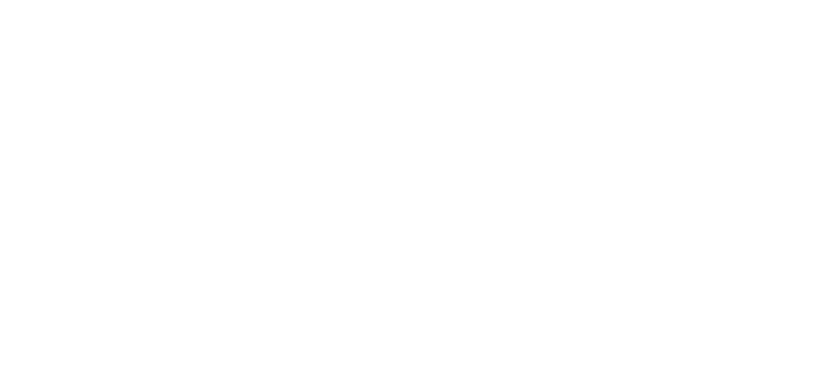
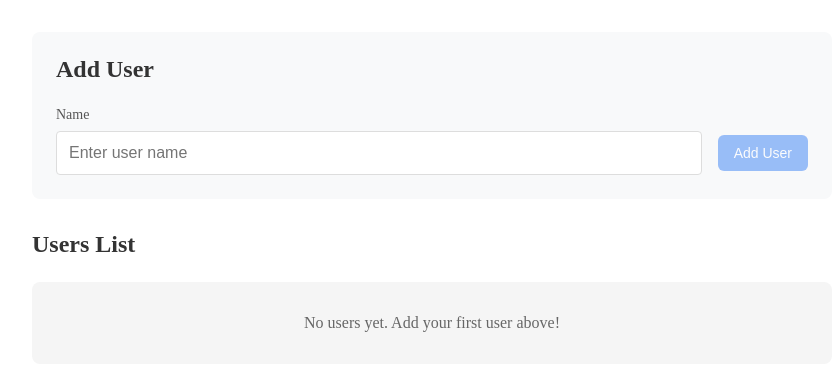
Before and after one commit to mAbduqayum/splitit, an Angular app: page / in a window 1280 px wide. Shown: the top 370 px of the page, without its empty margins (208-1047 px from the left). Built offline with nearby package versions, Linux system fonts and the light colour scheme.

Commit message:
new: users logic

```diff
--- a/src/app/app.routes.ts
+++ b/src/app/app.routes.ts
@@ -1,3 +1,10 @@
-import type { Routes } from '@angular/router';
+import type { Routes } from "@angular/router";
 
-export const routes: Routes = [];
+export const routes: Routes = [
+	{
+		path: "",
+		pathMatch: "full",
+		loadComponent: () =>
+			import("./main/main.component").then((m) => m.MainComponent),
+	},
+];
--- /dev/null
+++ b/src/app/main/main.component.html
@@ -0,0 +1 @@
+<app-users />
--- /dev/null
+++ b/src/app/main/users-list/users-list.component.css
@@ -0,0 +1,42 @@
+.users-list {
+	h2 {
+		margin: 0 0 1.5rem 0;
+		color: #333;
+		font-size: 1.5rem;
+	}
+
+	.no-users {
+		text-align: center;
+		color: #666;
+		padding: 2rem;
+		background: #f5f5f5;
+		border-radius: 8px;
+	}
+
+	ul {
+		list-style: none;
+		padding: 0;
+		margin: 0;
+
+		li {
+			display: flex;
+			justify-content: space-between;
+			align-items: center;
+			padding: 1rem;
+			background: white;
+			border: 1px solid #e0e0e0;
+			border-radius: 4px;
+			margin-bottom: 0.5rem;
+			transition: box-shadow 0.2s;
+
+			&:hover {
+				box-shadow: 0 2px 4px rgba(0, 0, 0, 0.1);
+			}
+
+			.user-name {
+				font-size: 1rem;
+				color: #333;
+			}
+		}
+	}
+}
--- /dev/null
+++ b/src/app/main/users-list/users-list.component.html
@@ -0,0 +1,20 @@
+<section class="users-list">
+  <h2>Users List</h2>
+  @if (users().length === 0) {
+    <p class="no-users">No users yet. Add your first user above!</p>
+  } @else {
+    <ul>
+      @for (user of users(); track user.id) {
+        <li>
+          <span class="user-name">{{ user.name }}</span>
+          <button
+            appBtn="danger"
+            (click)="onRemoveUser(user.id)"
+          >
+            Delete
+          </button>
+        </li>
+      }
+    </ul>
+  }
+</section>
--- /dev/null
+++ b/src/app/main/users-list/users-list.component.ts
@@ -0,0 +1,27 @@
+import {
+	ChangeDetectionStrategy,
+	Component,
+	computed,
+	inject,
+	output,
+} from "@angular/core";
+import { ButtonDirective } from "../../directives/button.directive";
+import { UsersService } from "../../services/users.service";
+
+@Component({
+	selector: "app-users-list",
+	imports: [ButtonDirective],
+	templateUrl: "./users-list.component.html",
+	styleUrl: "./users-list.component.css",
+	changeDetection: ChangeDetectionStrategy.OnPush,
+})
+export class UsersListComponent {
+	service = inject(UsersService);
+
+	users = computed(() => this.service.users());
+	removeUser = output<number>();
+
+	onRemoveUser(userId: number) {
+		this.removeUser.emit(userId);
+	}
+}
--- /dev/null
+++ b/src/app/main/users/users.component.css
@@ -0,0 +1,74 @@
+.users-container {
+	max-width: 800px;
+	margin: 2rem auto;
+	padding: 0 1rem;
+}
+
+.add-user {
+	background: #f8f9fa;
+	border-radius: 8px;
+	padding: 1.5rem;
+	margin-bottom: 2rem;
+
+	h2 {
+		margin: 0 0 1.5rem 0;
+		color: #333;
+		font-size: 1.5rem;
+	}
+
+	form {
+		display: flex;
+		gap: 1rem;
+		align-items: flex-start;
+
+		.form-group {
+			flex: 1;
+			display: flex;
+			flex-direction: column;
+			gap: 0.5rem;
+
+			label {
+				color: #555;
+				font-size: 0.875rem;
+				font-weight: 500;
+			}
+
+			input {
+				padding: 0.75rem;
+				border: 1px solid #ddd;
+				border-radius: 4px;
+				font-size: 1rem;
+				transition: border-color 0.2s;
+
+				&:focus {
+					outline: none;
+					border-color: #4caf50;
+				}
+
+				&:invalid:touched {
+					border-color: #f44336;
+				}
+			}
+
+			.error {
+				color: #f44336;
+				font-size: 0.75rem;
+			}
+		}
+
+		button[type="submit"] {
+			margin-top: 1.75rem;
+		}
+	}
+}
+
+@media (max-width: 600px) {
+	.add-user form {
+		flex-direction: column;
+
+		button[type="submit"] {
+			margin-top: 1rem;
+			width: 100%;
+		}
+	}
+}
--- /dev/null
+++ b/src/app/main/users/users.component.html
@@ -0,0 +1,28 @@
+<div class="users-container">
+  <section class="add-user">
+    <h2>Add User</h2>
+    <form [formGroup]="form" (ngSubmit)="addUser()">
+      <div class="form-group">
+        <label for="name">Name</label>
+        <input
+          id="name"
+          type="text"
+          formControlName="name"
+          placeholder="Enter user name"
+        />
+        @if (form.get('name')?.invalid && form.get('name')?.touched) {
+          <span class="error">Name is required</span>
+        }
+      </div>
+      <button
+        type="submit"
+        appBtn="primary"
+        [disabled]="form.invalid"
+      >
+        Add User
+      </button>
+    </form>
+  </section>
+
+  <app-users-list (removeUser)="removeUser($event)" />
+</div>
--- /dev/null
+++ b/src/app/main/users/users.component.ts
@@ -0,0 +1,43 @@
+import { ChangeDetectionStrategy, Component, inject } from "@angular/core";
+import {
+	FormBuilder,
+	FormControl,
+	ReactiveFormsModule,
+	Validators,
+} from "@angular/forms";
+import { ButtonDirective } from "../../directives/button.directive";
+import { User, UsersService } from "../../services/users.service";
+import { UsersListComponent } from "../users-list/users-list.component";
+
+@Component({
+	selector: "app-users",
+	imports: [ReactiveFormsModule, ButtonDirective, UsersListComponent],
+	templateUrl: "./users.component.html",
+	styleUrl: "./users.component.css",
+	changeDetection: ChangeDetectionStrategy.OnPush,
+})
+export class UsersComponent {
+	service = inject(UsersService);
+	#fb = inject(FormBuilder);
+
+	form = this.#fb.group({
+		name: new FormControl("", [Validators.required]),
+	});
+
+	addUser() {
+		if (!this.form.valid || !this.form.value.name) {
+			return
+		}
+        const name = this.form.value.name;
+        const newUser: User = {
+            id: Date.now(),
+            name: name.trim(),
+        };
+        this.service.addUser(newUser);
+        this.form.reset();
+	}
+
+	removeUser(userId: number) {
+		this.service.removeUser(userId);
+	}
+}
--- /dev/null
+++ b/src/app/services/users.service.ts
@@ -0,0 +1,45 @@
+import { effect, Injectable, signal } from "@angular/core";
+
+export interface User {
+	id: number;
+	name: string;
+}
+
+@Injectable({
+	providedIn: "root",
+})
+export class UsersService {
+	users = signal<User[]>([]);
+
+	constructor() {
+		this.#loadFromStorage();
+		effect(() => {
+			this.#syncUsers(this.users());
+		});
+	}
+
+	addUser(user: User) {
+		this.users.update((users) => [...users, user]);
+	}
+
+	removeUser(userId: number) {
+		this.users.update((users) => {
+			return users.filter((user) => user.id !== userId);
+		});
+	}
+
+	#syncUsers(users: User[]) {
+		localStorage.setItem("users", JSON.stringify(users));
+	}
+
+	#loadFromStorage() {
+		try {
+			const stored = localStorage.getItem("users");
+			if (stored) {
+				this.users.set(JSON.parse(stored));
+			}
+		} catch (error) {
+			console.error("Failed to load users:", error);
+		}
+	}
+}
```
Also changed, not shown: src/app/main/main.component.ts (added, +10 -0 lines), src/app/main/main.component.css (added).
